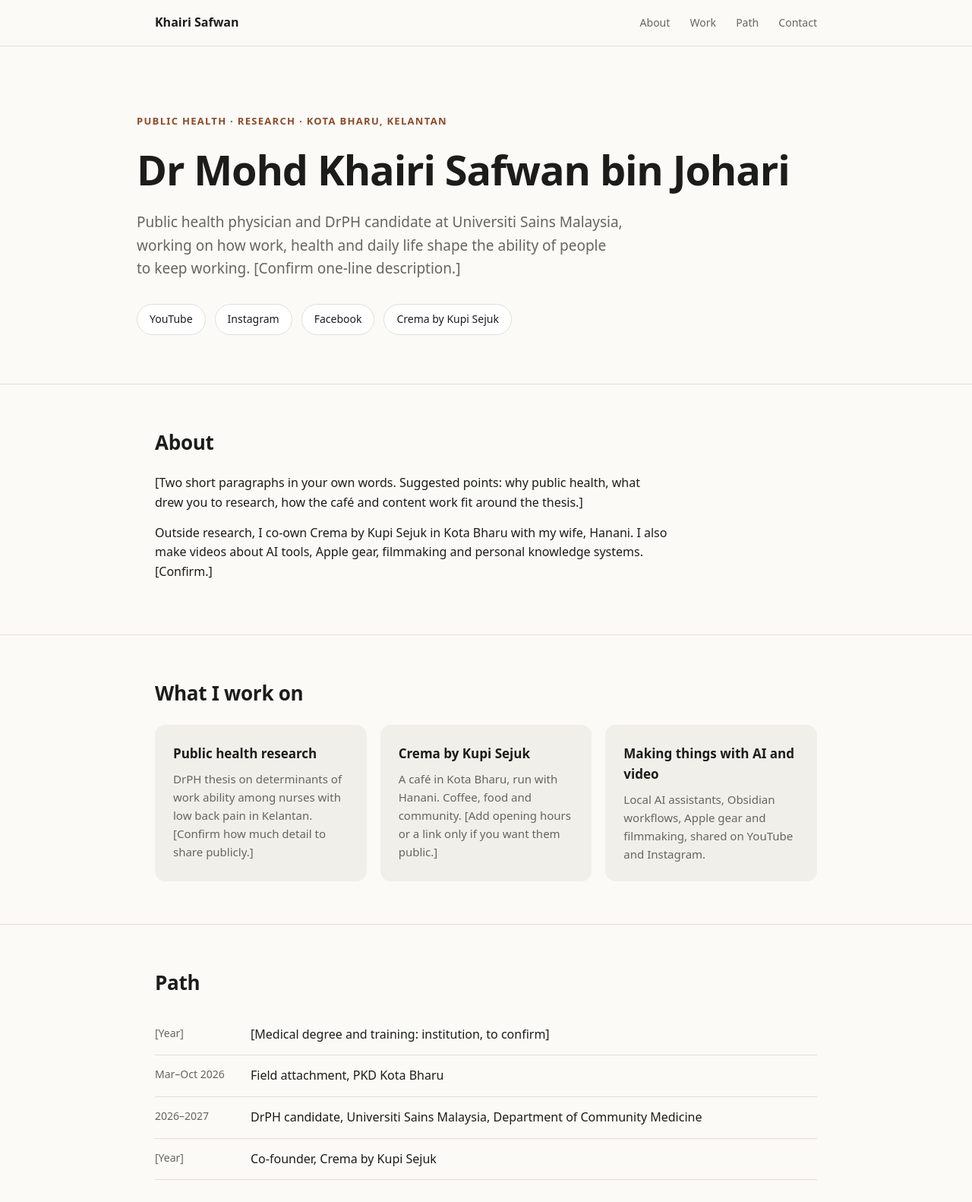
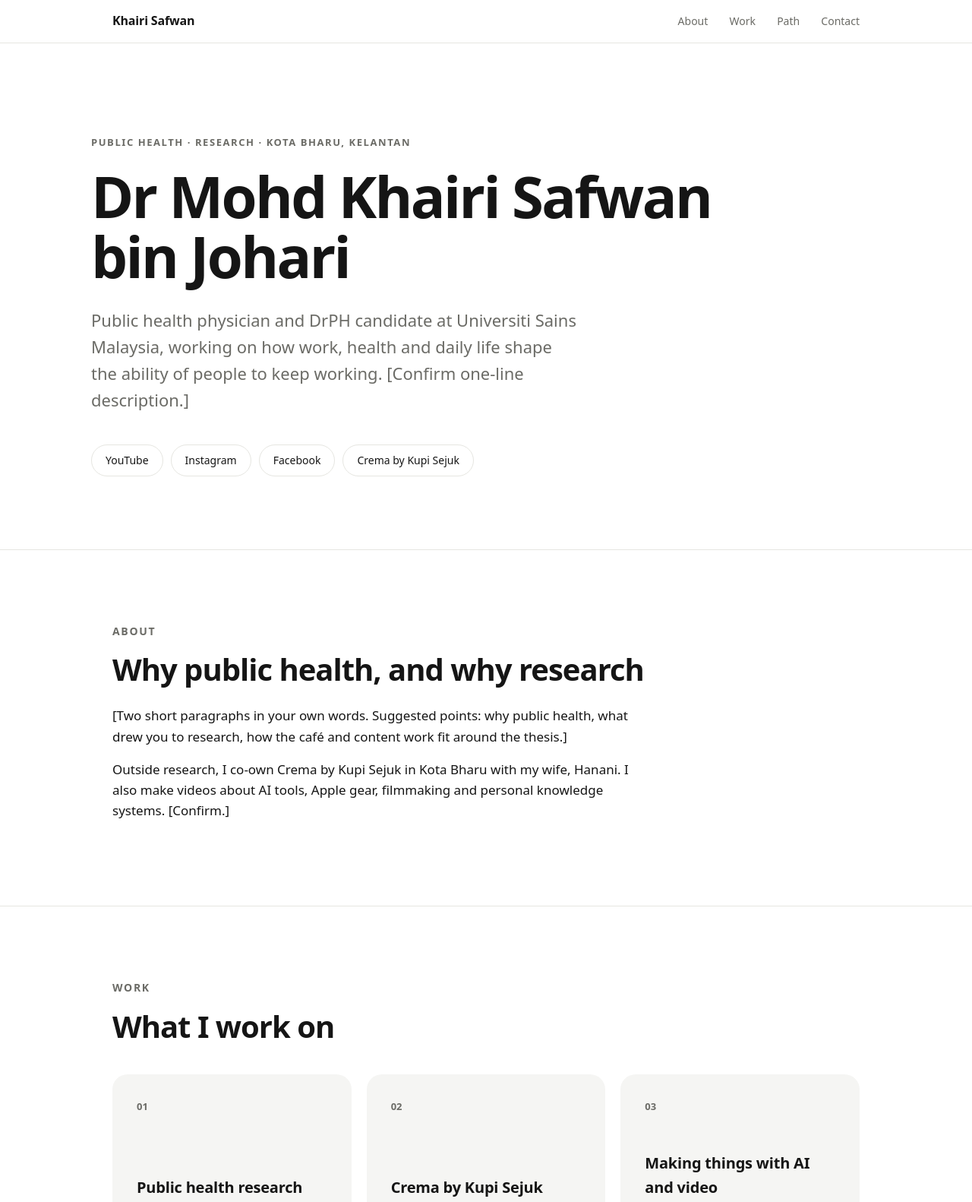
Before and after one commit to drkhairisafwan-stack/khairi-site, a plain HTML site: page index.html in a window 1280 px wide. Shown: the top 1582 px of the page at 76% size. Drawn offline with Linux system fonts and the light colour scheme.

Commit message:
Restyle personal site: original minimal layout

```diff
--- a/index.html
+++ b/index.html
@@ -7,60 +7,80 @@
   <meta name="description" content="Public health physician, DrPH candidate at USM, co-owner of Crema by Kupi Sejuk, Kota Bharu.">
   <!-- DRAFT for review. Items in [brackets] need your confirmation before this goes online. -->
   <style>
+    /* Original layout and styling. Generic system fonts, no third-party assets. */
     :root {
-      --bg: #fbfaf7;
-      --surface: #f1efe9;
-      --text: #1c1c1a;
-      --muted: #66655f;
+      --bg: #ffffff;
+      --surface: #f5f5f3;
+      --text: #151515;
+      --muted: #6b6b66;
       --accent: #8a4b2a;   /* espresso; change to your brand colour */
-      --line: #e2dfd6;
-      --max: 920px;
+      --line: #e6e6e1;
+      --max: 1040px;
     }
     * { box-sizing: border-box; margin: 0; padding: 0; }
     html { scroll-behavior: smooth; }
     body {
       font-family: system-ui, -apple-system, "Segoe UI", Roboto, "Noto Sans", sans-serif;
       color: var(--text); background: var(--bg); line-height: 1.6;
+      -webkit-font-smoothing: antialiased;
     }
     a { color: var(--accent); }
-    .wrap { max-width: var(--max); margin: 0 auto; padding: 0 24px; }
+    .wrap { max-width: var(--max); margin: 0 auto; padding: 0 28px; }
 
-    header { border-bottom: 1px solid var(--line); }
-    header .wrap { display: flex; justify-content: space-between; align-items: center; height: 60px; }
-    .name-short { font-weight: 700; color: var(--text); text-decoration: none; }
-    nav a { margin-left: 22px; font-size: 14px; color: var(--muted); text-decoration: none; }
+    /* Sticky top bar */
+    header {
+      position: sticky; top: 0; z-index: 10;
+      background: rgba(255,255,255,.85);
+      backdrop-filter: saturate(180%) blur(14px);
+      -webkit-backdrop-filter: saturate(180%) blur(14px);
+      border-bottom: 1px solid var(--line);
+    }
+    header .wrap { display: flex; justify-content: space-between; align-items: center; height: 56px; }
+    .name-short { font-weight: 650; color: var(--text); text-decoration: none; letter-spacing: -.01em; }
+    nav a { margin-left: 24px; font-size: 14px; color: var(--muted); text-decoration: none; }
     nav a:hover { color: var(--text); }
 
-    .hero { padding: 88px 0 64px; display: grid; grid-template-columns: 1fr; gap: 24px; }
-    .eyebrow { font-size: 13px; letter-spacing: .1em; text-transform: uppercase; color: var(--accent); font-weight: 600; }
-    h1 { font-size: clamp(34px, 6vw, 54px); line-height: 1.1; letter-spacing: -.02em; }
-    .lede { font-size: 19px; color: var(--muted); max-width: 640px; }
-    .links { display: flex; flex-wrap: wrap; gap: 12px; margin-top: 8px; }
+    /* Hero: large plain headline, lots of air */
+    .hero { padding: 120px 0 96px; }
+    .eyebrow { font-size: 13px; letter-spacing: .12em; text-transform: uppercase; color: var(--muted); font-weight: 600; margin-bottom: 20px; }
+    h1 {
+      font-size: clamp(40px, 7vw, 76px);
+      line-height: 1.04; letter-spacing: -.035em; font-weight: 650;
+      max-width: 880px;
+    }
+    .lede { font-size: clamp(18px, 2.2vw, 22px); color: var(--muted); max-width: 640px; margin-top: 28px; }
+    .links { display: flex; flex-wrap: wrap; gap: 10px; margin-top: 40px; }
     .links a {
-      border: 1px solid var(--line); border-radius: 999px; padding: 8px 16px;
-      text-decoration: none; color: var(--text); font-size: 14px; background: #fff;
+      border: 1px solid var(--line); border-radius: 999px; padding: 9px 18px;
+      text-decoration: none; color: var(--text); font-size: 14px; background: var(--bg);
     }
-    .links a:hover { border-color: var(--accent); color: var(--accent); }
+    .links a:hover { border-color: var(--text); }
 
-    section { padding: 56px 0; border-top: 1px solid var(--line); }
-    h2 { font-size: 26px; letter-spacing: -.01em; margin-bottom: 20px; }
-    section p { margin-bottom: 14px; max-width: 680px; }
+    /* Sections */
+    section { padding: 96px 0; border-top: 1px solid var(--line); }
+    .section-title { font-size: 14px; letter-spacing: .12em; text-transform: uppercase; color: var(--muted); font-weight: 600; margin-bottom: 16px; }
+    h2 { font-size: clamp(28px, 4vw, 40px); letter-spacing: -.025em; line-height: 1.15; margin-bottom: 24px; font-weight: 650; }
+    section p { margin-bottom: 16px; max-width: 680px; font-size: 17px; }
 
-    .pillars { display: grid; grid-template-columns: repeat(auto-fit, minmax(230px, 1fr)); gap: 18px; }
-    .pillar { background: var(--surface); border-radius: 14px; padding: 24px; }
-    .pillar h3 { font-size: 17px; margin-bottom: 8px; }
-    .pillar p { font-size: 15px; color: var(--muted); margin: 0; }
+    /* Work cards: product-style grid */
+    .cards { display: grid; grid-template-columns: repeat(auto-fit, minmax(260px, 1fr)); gap: 20px; margin-top: 40px; }
+    .card { background: var(--surface); border-radius: 20px; padding: 32px; min-height: 220px; display: flex; flex-direction: column; }
+    .card .num { font-size: 13px; color: var(--muted); font-weight: 600; margin-bottom: auto; }
+    .card h3 { font-size: 20px; letter-spacing: -.01em; margin-top: 48px; margin-bottom: 10px; font-weight: 650; }
+    .card p { font-size: 15px; color: var(--muted); margin: 0; max-width: none; }
 
-    .timeline { list-style: none; }
-    .timeline li { padding: 14px 0; border-bottom: 1px solid var(--line); display: flex; gap: 16px; }
-    .timeline .when { min-width: 110px; color: var(--muted); font-size: 14px; }
+    /* Timeline */
+    .timeline { list-style: none; margin-top: 8px; }
+    .timeline li { padding: 18px 0; border-bottom: 1px solid var(--line); display: flex; gap: 24px; font-size: 16px; }
+    .timeline .when { min-width: 120px; color: var(--muted); font-size: 14px; padding-top: 2px; }
 
-    .contact { text-align: left; }
-    footer { padding: 32px 0; font-size: 13px; color: var(--muted); border-top: 1px solid var(--line); }
+    footer { padding: 40px 0; font-size: 13px; color: var(--muted); border-top: 1px solid var(--line); }
 
     @media (max-width: 640px) {
       nav a:not(:last-child) { display: none; }
-      .hero { padding: 56px 0 40px; }
+      .hero { padding: 72px 0 64px; }
+      section { padding: 72px 0; }
+      .timeline li { flex-direction: column; gap: 4px; }
     }
   </style>
 </head>
@@ -93,7 +113,8 @@
 
     <section id="about">
       <div class="wrap">
-        <h2>About</h2>
+        <p class="section-title">About</p>
+        <h2>Why public health, and why research</h2>
         <p>[Two short paragraphs in your own words. Suggested points: why public health, what drew you to research, how the café and content work fit around the thesis.]</p>
         <p>Outside research, I co-own Crema by Kupi Sejuk in Kota Bharu with my wife, Hanani. I also make videos about AI tools, Apple gear, filmmaking and personal knowledge systems. [Confirm.]</p>
       </div>
@@ -101,17 +122,21 @@
 
     <section id="work">
       <div class="wrap">
+        <p class="section-title">Work</p>
         <h2>What I work on</h2>
-        <div class="pillars">
-          <div class="pillar">
+        <div class="cards">
+          <div class="card">
+            <span class="num">01</span>
             <h3>Public health research</h3>
             <p>DrPH thesis on determinants of work ability among nurses with low back pain in Kelantan. [Confirm how much detail to share publicly.]</p>
           </div>
-          <div class="pillar">
+          <div class="card">
+            <span class="num">02</span>
             <h3>Crema by Kupi Sejuk</h3>
             <p>A café in Kota Bharu, run with Hanani. Coffee, food and community. [Add opening hours or a link only if you want them public.]</p>
           </div>
-          <div class="pillar">
+          <div class="card">
+            <span class="num">03</span>
             <h3>Making things with AI and video</h3>
             <p>Local AI assistants, Obsidian workflows, Apple gear and filmmaking, shared on YouTube and Instagram.</p>
           </div>
@@ -121,7 +146,8 @@
 
     <section id="path">
       <div class="wrap">
-        <h2>Path</h2>
+        <p class="section-title">Path</p>
+        <h2>Where I've been</h2>
         <ul class="timeline">
           <li><span class="when">[Year]</span><span>[Medical degree and training: institution, to confirm]</span></li>
           <li><span class="when">Mar–Oct 2026</span><span>Field attachment, PKD Kota Bharu</span></li>
@@ -131,9 +157,10 @@
       </div>
     </section>
 
-    <section id="contact" class="contact">
+    <section id="contact">
       <div class="wrap">
-        <h2>Contact</h2>
+        <p class="section-title">Contact</p>
+        <h2>Let's talk</h2>
         <p>For collaboration, speaking or research enquiries: [contact form link or a dedicated address, not your personal email].</p>
       </div>
     </section>
```
